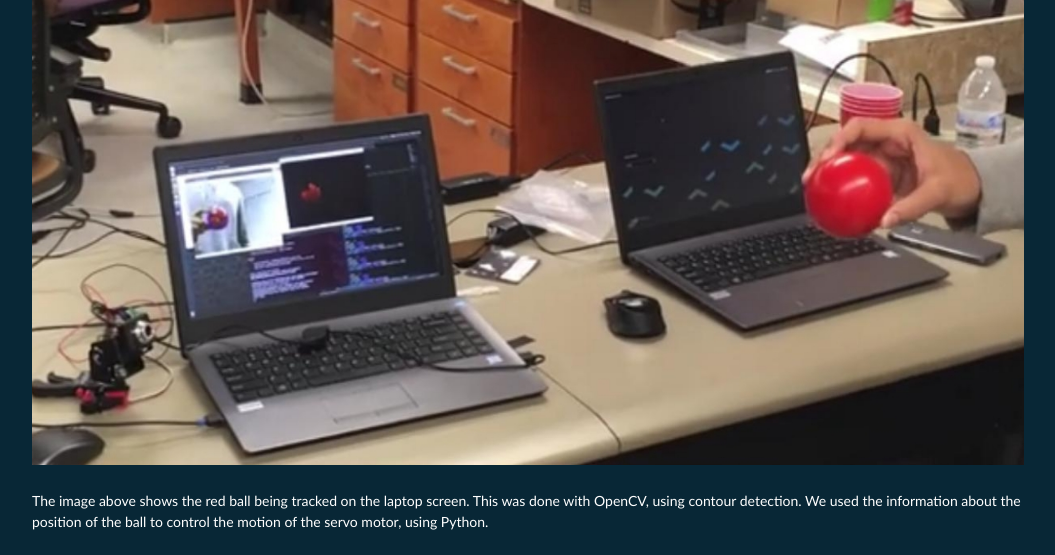
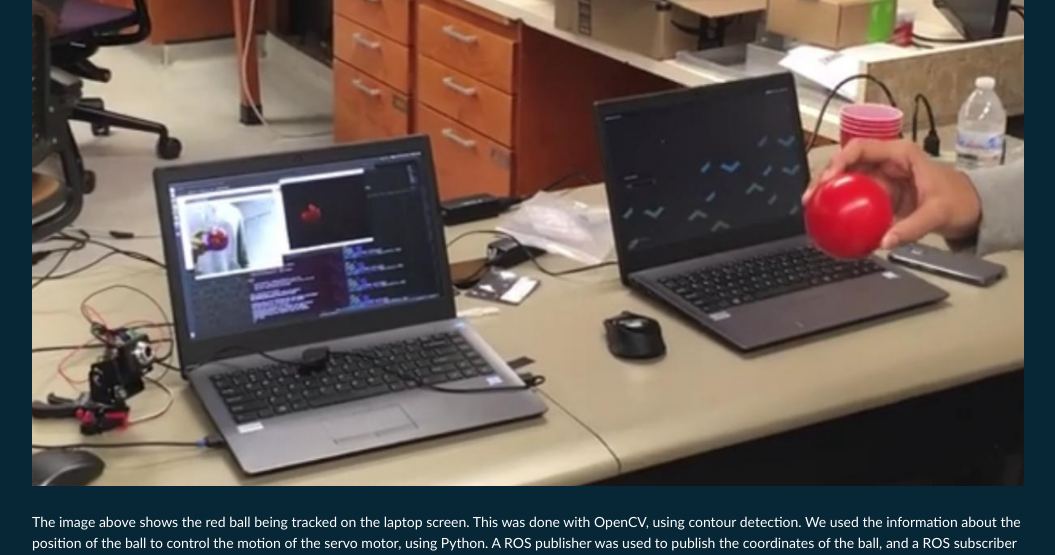
Before and after one commit to am2512/am2512.github.io, a Jekyll site: the page built from _posts/2017-09-05-project2.markdown, in a window 1280 px wide and 1400 px high, scrolled down 1072 px, cut to the strip 0-555 px from the top of the window. Shown: the whole strip, without its empty margins (112-1167 px from the left). Built offline with Jekyll 4.4.1, drawn with Linux system fonts in a browser that asks for light colours; some of the changed text lies outside the part shown.

```diff
--- a/_posts/2017-09-05-project2.markdown
+++ b/_posts/2017-09-05-project2.markdown
@@ -9,8 +9,8 @@ categories: jekyll update
 
 <br>
 
-The goal of this project was to track a red ball that is front of the webcam. The webcam was fixed to a servo motor mechanism. As the ball moved, the servo motors would also move to track the ball continuously.
-<br>
+The goal of this group project was to track a red ball that is front of the webcam. The webcam was fixed to a servo motor mechanism. As the ball moved, the servo motors would also move to track the ball continuously.
+<br><br>
 
 ![hackathon1](/assets/hackathon1.jpg){:class="img-responsive"}
 
@@ -20,7 +20,7 @@ The goal of this project was to track a red ball that is front of the webcam. Th
 
 <br>
 
-The image above shows the red ball being tracked on the laptop screen. This was done with OpenCV, using contour detection. We used the information about the position of the ball to control the motion of the servo motor, using Python.
+The image above shows the red ball being tracked on the laptop screen. This was done with OpenCV, using contour detection. We used the information about the position of the ball to control the motion of the servo motor, using Python. A ROS publisher was used to publish the coordinates of the ball, and a ROS subscriber was used to subscribe to the raw video feed from the laptop's webcam. The video clip below shows the movement of the webcam as the ball is moved.
 <br><br>
 <iframe src="https://www.facebook.com/plugins/video.php?href=https%3A%2F%2Fwww.facebook.com%2FNUMSinRobotics%2Fvideos%2F1517050035029534%2F&show_text=0&width=560" width="1008" height="567" style="border:none;overflow:hidden" scrolling="no" frameborder="0" allowTransparency="true" allowFullScreen="true"></iframe>
 <br><br>
@@ -28,5 +28,6 @@ Skills involved in the project:
 <ul>
       <li> OpenCV </li>
       <li> Python </li>
+      <li> ROS </li>
     </ul>
 <br>
```
